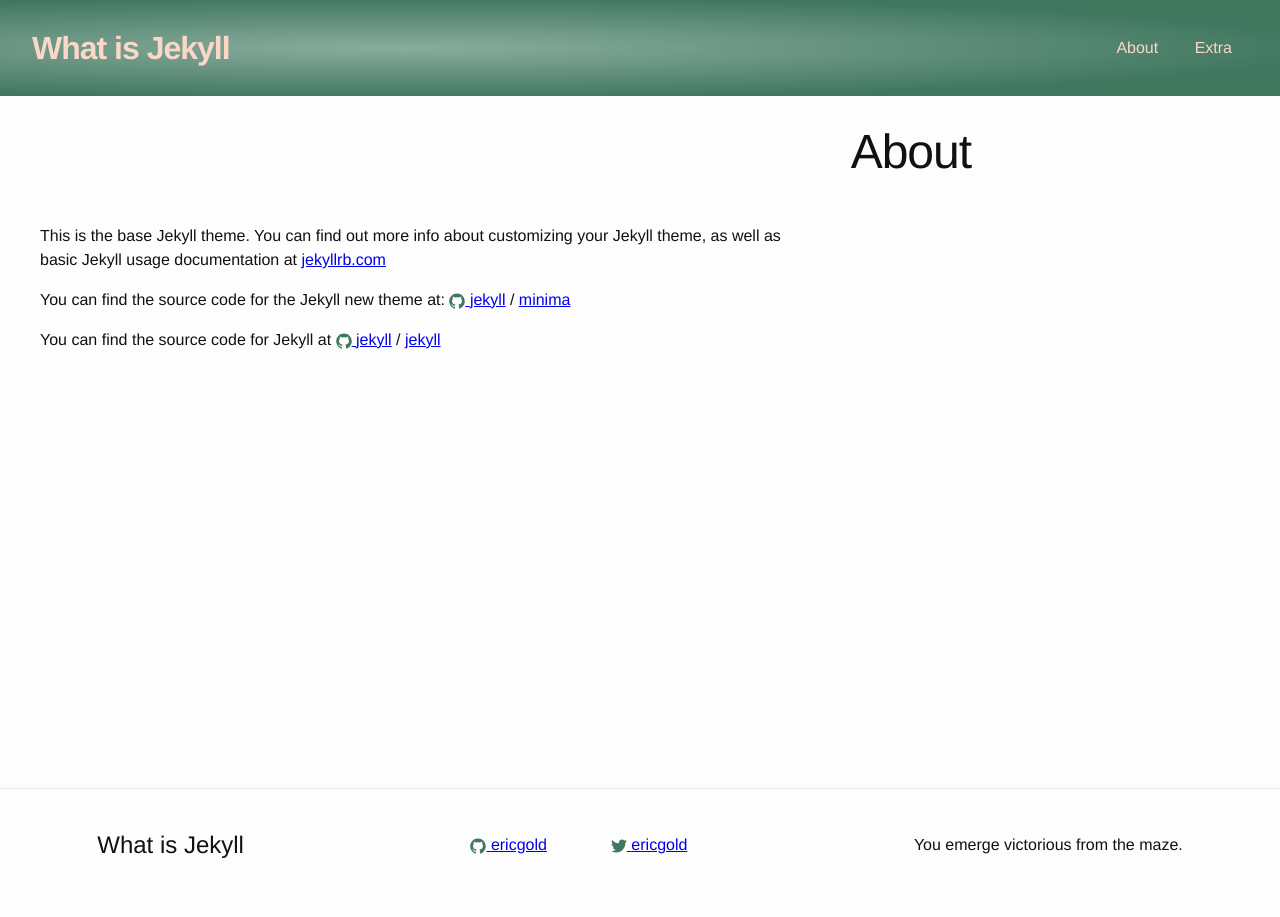
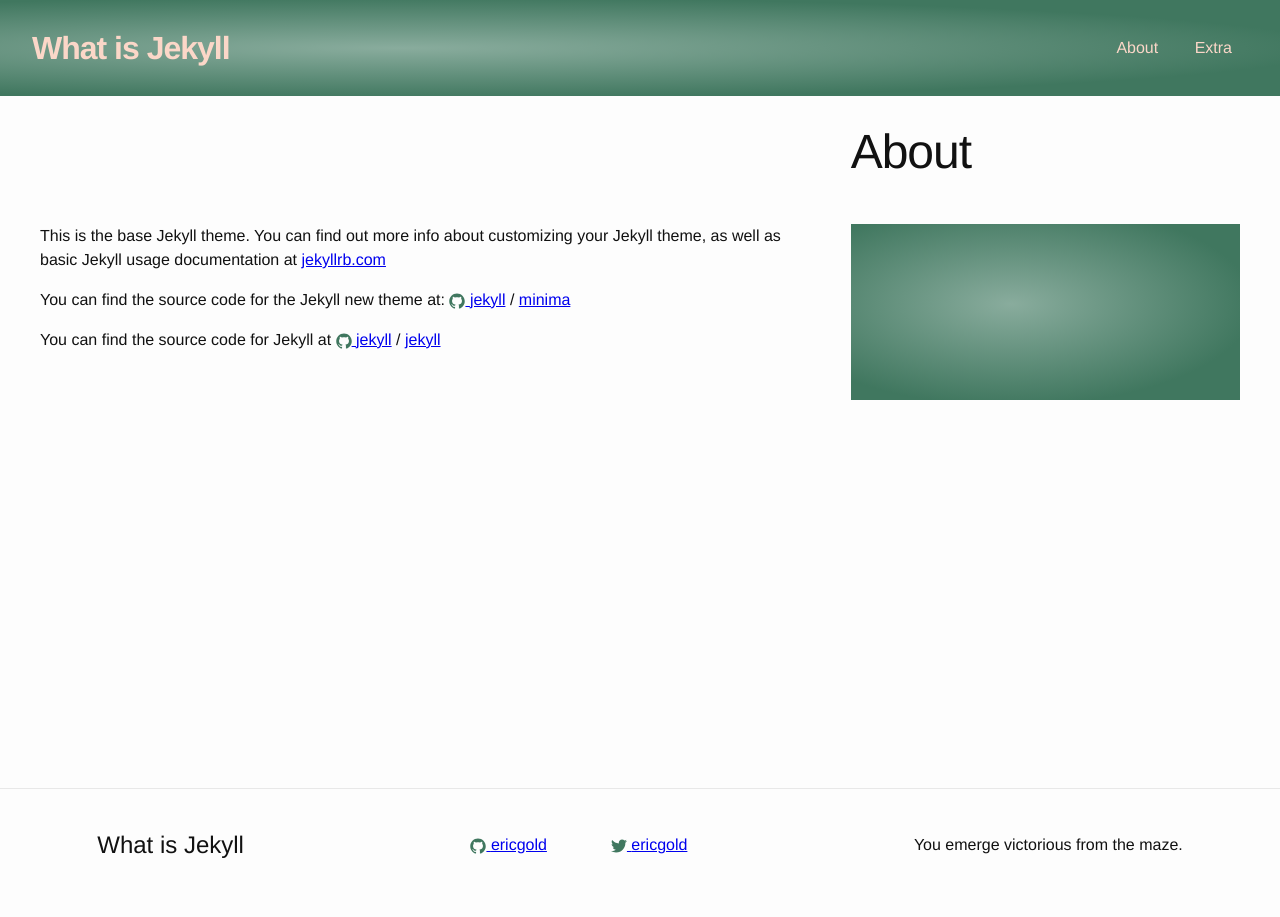
Before and after one commit to ericgold/jekylltest, a Jekyll site: the page built from about.md, in a window 1280 px wide. Built offline with Jekyll 4.4.1, drawn with Linux system fonts in a browser that asks for light colours.

Commit message:
add sidebar to page layout

```diff
--- a/_layouts/page.html
+++ b/_layouts/page.html
@@ -11,4 +11,8 @@ layout: default
     {{ content }}
   </div>
 
+  <div class="post-sidebar">
+    <h2>{{ page.excerpt }}</h2>
+  </div>
+
 </article>
```
